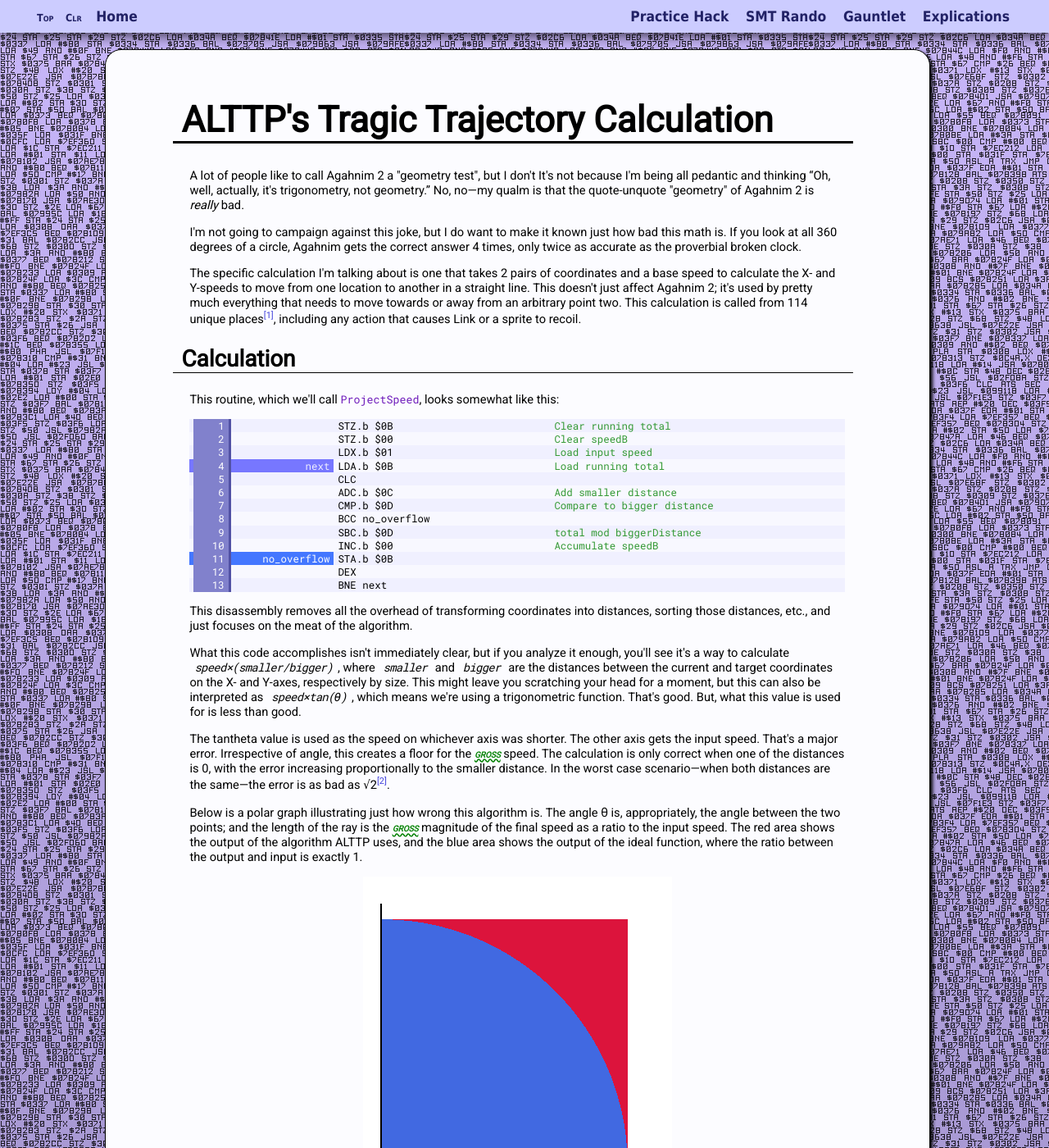
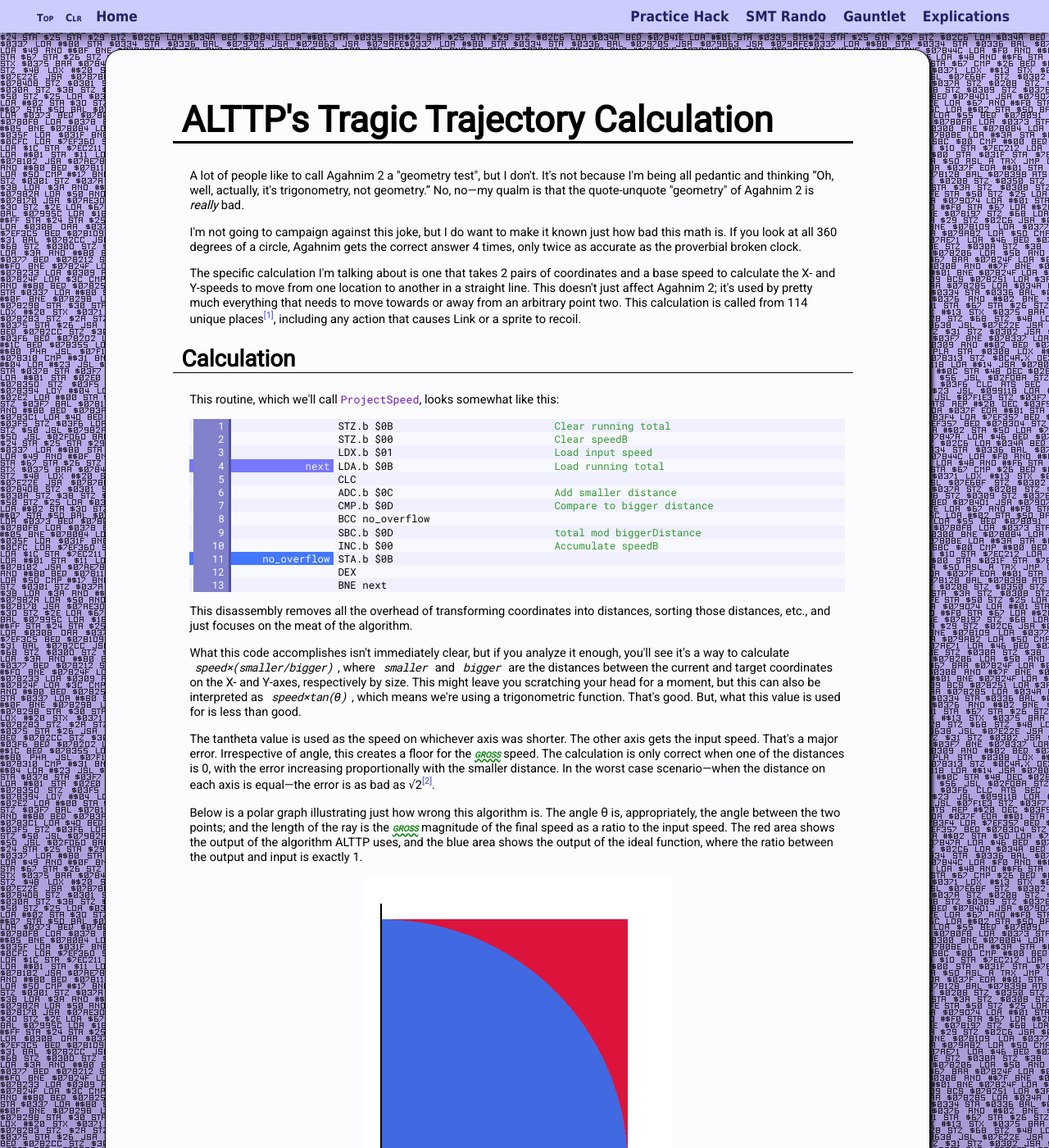
Before and after one commit to spannerisms/spannerisms.github.io, a Jekyll site: the page built from trajectory.html, in a window 1280 px wide and 1400 px high. Shown: the whole window at 82% size. Built offline with Jekyll 4.4.1, drawn with Linux system fonts in a browser that asks for light colours.

Commit message:
Update trajectory.html

```diff
--- a/trajectory.html
+++ b/trajectory.html
@@ -5,7 +5,7 @@ background: mechanicsbg
 ---
 <div class="contentstuff glitchexp">
 	<h1>ALTTP's Tragic Trajectory Calculation</h1>
-	<p>A lot of people like to call Agahnim 2 a "geometry test", but I don't It's not because I'm being all pedantic and thinking <q>Oh, well, actually, it's trigonometry, not geometry.</q> No, no&mdash;my qualm is that the quote-unquote "geometry" of Agahnim 2 is <em>really</em> bad.</p>
+	<p>A lot of people like to call Agahnim 2 a "geometry test", but I don't. It's not because I'm being all pedantic and thinking <q>Oh, well, actually, it's trigonometry, not geometry.</q> No, no&mdash;my qualm is that the quote-unquote "geometry" of Agahnim 2 is <em>really</em> bad.</p>
 	<p>I'm not going to campaign against this joke, but I do want to make it known just how bad this math is. If you look at all 360 degrees of a circle, Agahnim gets the correct answer 4 times, only twice as accurate as the proverbial broken clock.</p>
 	<p>The specific calculation I'm talking about is one that takes 2 pairs of coordinates and a base speed to calculate the X- and Y-speeds to move from one location to another in a straight line. This doesn't just affect Agahnim 2; it's used by pretty much everything that needs to move towards or away from an arbitrary point two. This calculation is called from 114 unique places<a footnote href="#footnote-routinecount"></a>, including any action that causes Link or a sprite to recoil.</p>
 
@@ -31,7 +31,7 @@ background: mechanicsbg
 
 	<p>This disassembly removes all the overhead of transforming coordinates into distances, sorting those distances, etc., and just focuses on the meat of the algorithm.</p>
 	<p>What this code accomplishes isn't immediately clear, but if you analyze it enough, you'll see it's a way to calculate <code class="mathFunc">speed&times;(smaller/bigger)</code>, where <code class="mathFunc">smaller</code> and <code class="mathFunc">bigger</code> are the distances between the current and target coordinates on the X- and Y-axes, respectively by size. This might leave you scratching your head for a moment, but this can also be interpreted as <code class="mathFunc">speed&times;tan(&theta;)</code>, which means we're using a trigonometric function. That's good. But, what this value is used for is less than good.</p>
-	<p>The tantheta value is used as the speed on whichever axis was shorter. The other axis gets the input speed. That's a major error. Irrespective of angle, this creates a floor for the <span class="disgusting">gross</span> speed. The calculation is only correct when one of the distances is 0, with the error increasing proportionally to the smaller distance. In the worst case scenario&mdash;when both distances are the same&mdash;the error is as bad as √2<a footnote href="#footnote-root2"></a>.</p>
+	<p>The tantheta value is used as the speed on whichever axis was shorter. The other axis gets the input speed. That's a major error. Irrespective of angle, this creates a floor for the <span class="disgusting">gross</span> speed. The calculation is only correct when one of the distances is 0, with the error increasing proportionally with the smaller distance. In the worst case scenario&mdash;when the distance on each axis is equal&mdash;the error is as bad as √2<a footnote href="#footnote-root2"></a>.</p>
 
 	<p>Below is a polar graph illustrating just how wrong this algorithm is. The angle &theta; is, appropriately, the angle between the two points; and the length of the ray is the <span class="disgusting">gross</span> magnitude of the final speed as a ratio to the input speed. The red area shows the output of the algorithm ALTTP uses, and the blue area shows the output of the ideal function, where the ratio between the output and input is exactly 1.</p>
 
```
